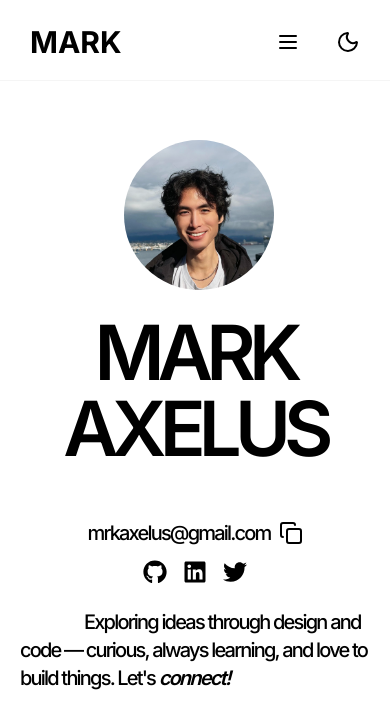
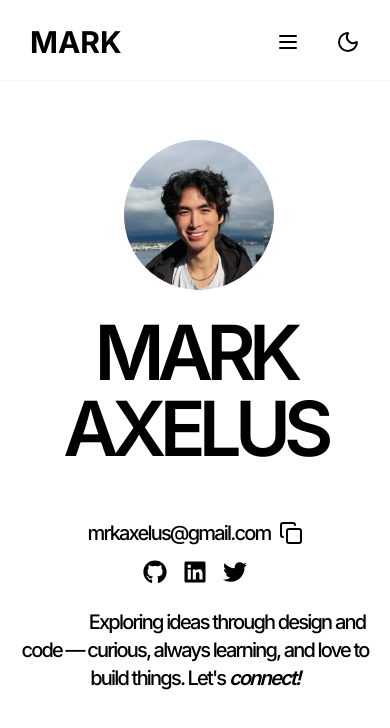
Before and after one commit to markaxelus/portfolio, a Next.js app: page / in a window 390 px wide. Shown: the top 728 px of the page. Built offline with nearby package versions, Linux system fonts and the light colour scheme.

Commit message:
hero style

```diff
--- a/src/components/Hero/index.tsx
+++ b/src/components/Hero/index.tsx
@@ -53,7 +53,7 @@ const index = () => {
             </div>
           </div>
 
-          <p className="tracking-[-0.09em] indent-[4rem] text-xl md:text-[40px] max-w-[643px] font-medium">
+          <p className="tracking-[-0.09em] indent-[4rem] text-xl md:text-[40px] max-w-[643px] font-medium text-center md:text-start">
             Exploring ideas through design and code — curious, always learning,
             and love to build things. Let's{" "}
             <span className="italic font-semibold">connect!</span>
```
